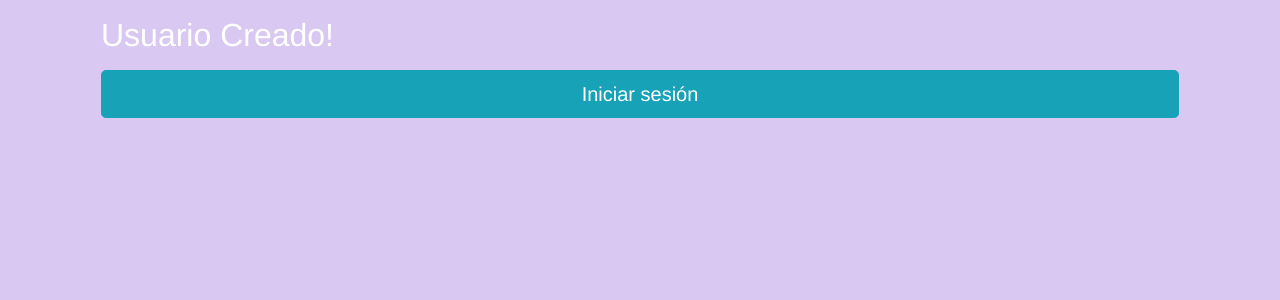
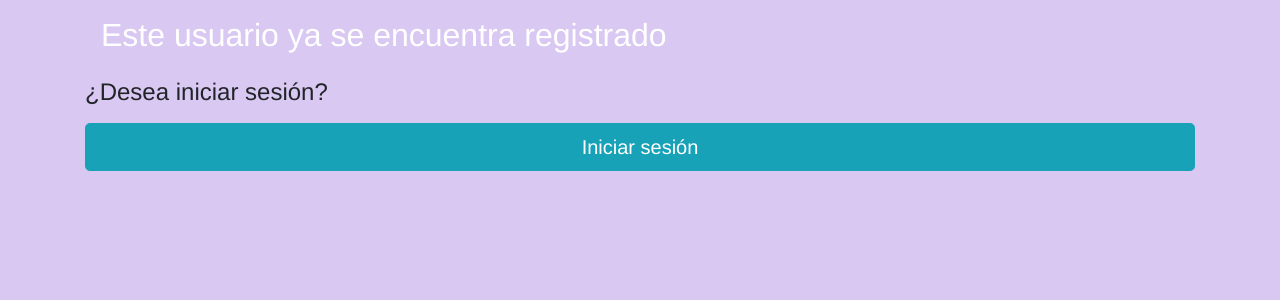
Before and after one commit to MarcoPythons/TiendaPazajera, a Django app: template registros/templates/pages/registro_completo.html in a window 1280 px wide. Shown: the part 70-370 px from the top of the page. Run offline with Django 3.2, Linux system fonts and the light colour scheme; the template is opened without the code that fills it: values that come from a table or form of the project are taken from there, others are empty; tables that the repository leaves empty hold one stand-in row (values such as "Sample post"); some libraries are stand-ins or nearby versions.

Commit message:
cambios en el html con el registro

```diff
--- a/registros/templates/pages/registro_completo.html
+++ b/registros/templates/pages/registro_completo.html
@@ -19,10 +19,10 @@
 
     <section class="container xmt-70px">
 
+
+        {% if rut_cliente %}
+
             {% for ruts in rut_cliente %}
-
-
-            {% if query == ruts.run %}
                 <div class="xregister-form">
                     <h2>Este usuario ya se encuentra registrado</h2>
                 </div>
@@ -30,16 +30,15 @@
                     <h4>¿Desea iniciar sesión?  </h4>
                 <input type="submit" class="btn btn-info btn-lg btn-block mt-3"  value="Iniciar sesión"></input>
                 </form>
-
+            {% endfor %}
         {% else %}
         <div class="xregister-form">
-                <h2>Usuario Creado!</strong></h2>
+            <h2>Usuario Creado!</h2>
             <form action = "/ingresar/">
             <input type="submit" class="btn btn-info btn-lg btn-block mt-3"  value="Iniciar sesión"></input>
             </form>
         </div>
         {% endif %}
-        {% endfor %}
 
 
 
```
Lines whose indentation alone changed are shown as unchanged.
